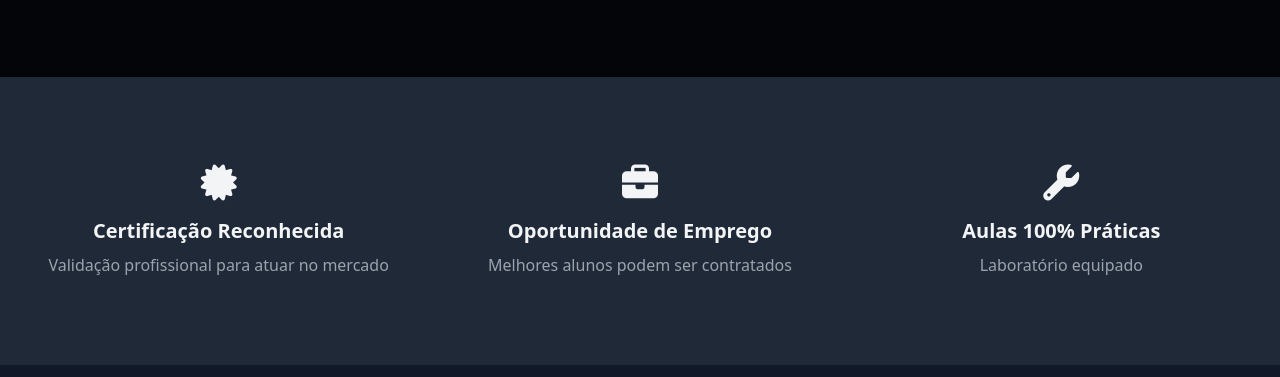
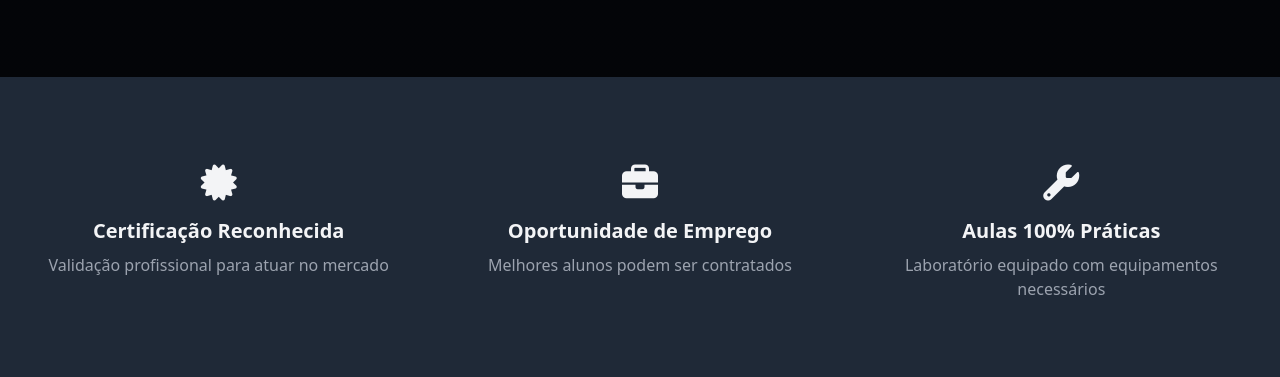
Before and after one commit to Tiago-Rossini/cursotechfix, a plain HTML site: page index.html in a window 1280 px wide. Shown: the part 423-800 px from the top of the page. Drawn offline with nearby package versions, Linux system fonts and the light colour scheme.

Commit message:
Update index.html

```diff
--- a/index.html
+++ b/index.html
@@ -105,7 +105,7 @@
             <div class="p-6">
                 <i class="fas fa-wrench text-4xl text-razer mb-4"></i>
                 <h3 class="text-xl font-bold mb-2">Aulas 100% Práticas</h3>
-                <p class="text-gray-400">Laboratório equipado</p>
+                <p class="text-gray-400">Laboratório equipado com equipamentos necessários</p>
             </div>
         </div>
     </section>
```
